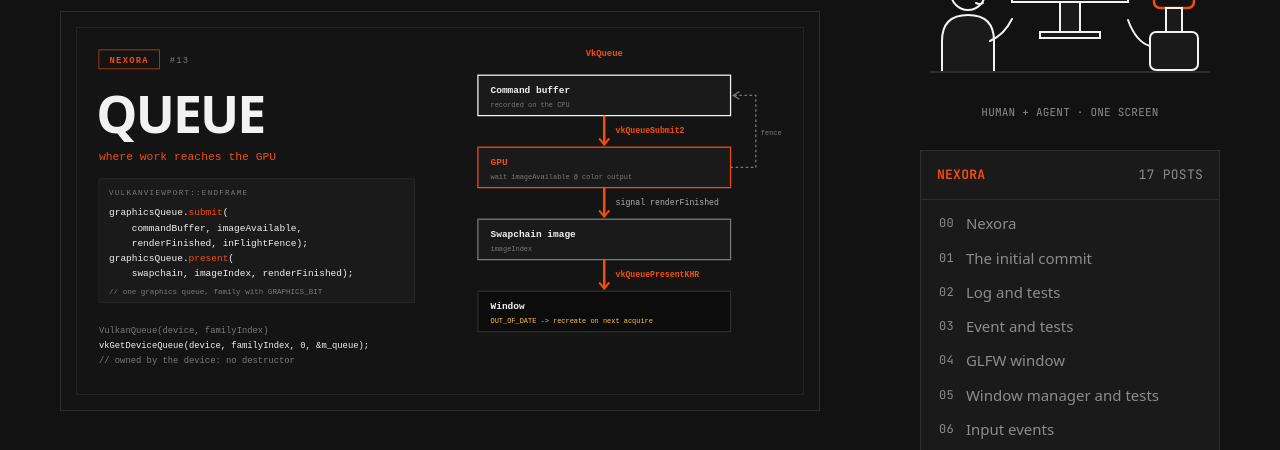
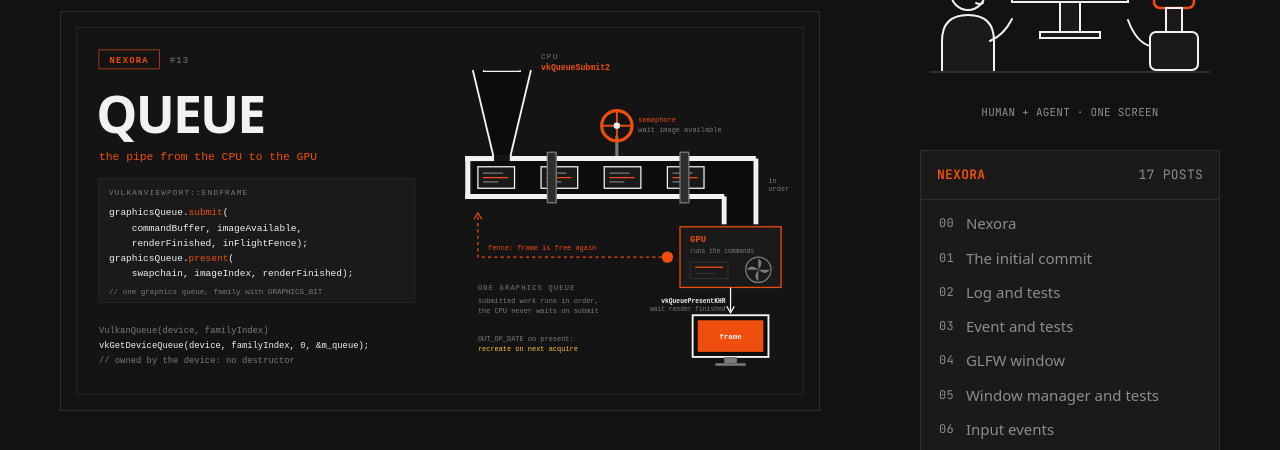
Before and after one commit to IlyaYakub/IlyaYakub.github.io, an Astro site: page /e/nexora-vulkan-queue in a window 1280 px wide. Shown: the part 291-741 px from the top of the page. Built offline with nearby package versions, Linux system fonts and the light colour scheme; Astro itself is replaced by a stand-in of ours.

Commit message:
Redraw Nexora Vulkan queue cover as an animated pipe
Co-Authored-By: Claude Opus 5.5 <noreply@anthropic.com>

```diff
--- a/src/content/entries/nexora-vulkan-queue.md
+++ b/src/content/entries/nexora-vulkan-queue.md
@@ -4,7 +4,7 @@ type: note
 topic: nexora
 date: 2026-11-16T10:00:00
 tags: [cpp, vulkan]
-cover: /images/nexora-vulkan-queue.svg
+cover: /images/nexora-vulkan-queue-pipe.svg
 description: "VulkanQueue: the one place where recorded work reaches the GPU and finished images reach the screen."
 ---
 
```
Also changed, not shown: public/images/nexora-vulkan-queue-pipe.svg (added), public/images/nexora-vulkan-queue.svg (deleted).
